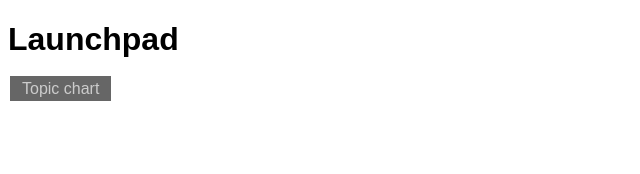
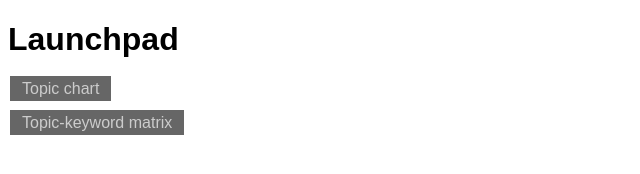
Before and after one commit to repmax/chart, a plain HTML site: page index.html in a window 1280 px wide. Shown: the whole page, without its empty margins (0-640 px from the left). Drawn offline with Linux system fonts and the light colour scheme.

Commit message:
topic matrix bottom

```diff
--- a/index.html
+++ b/index.html
@@ -37,5 +37,7 @@ return false;
 
 <p class='mylink'><a href="chart.html" onclick="return popitup('chart.html?file=chart.js')" title="Topic chart">Topic chart</a></p>
 
+<p class='mylink'><a href="chart.html" onclick="return popitup('chart.html?file=matrix.js')" title="Topic chart">Topic-keyword matrix</a></p>
+
 </body>
 </html>
```
